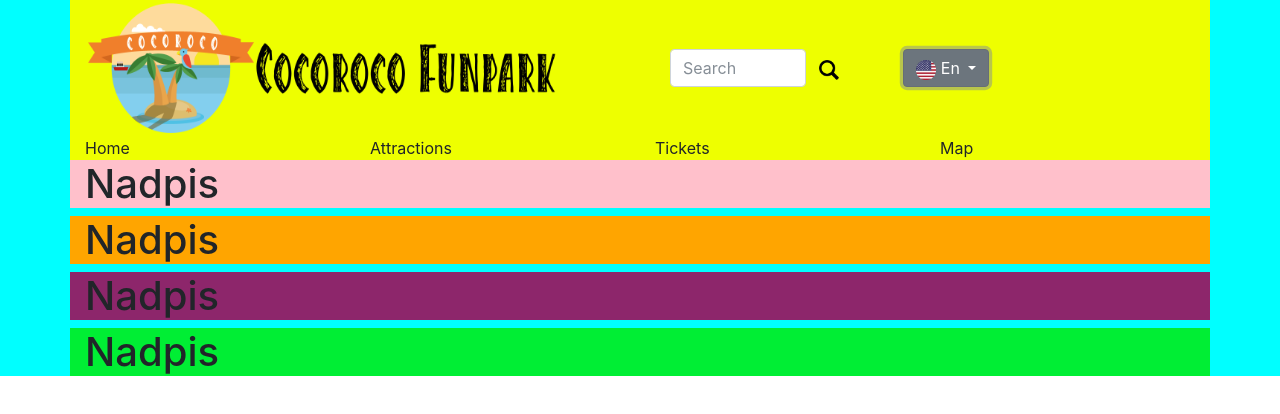
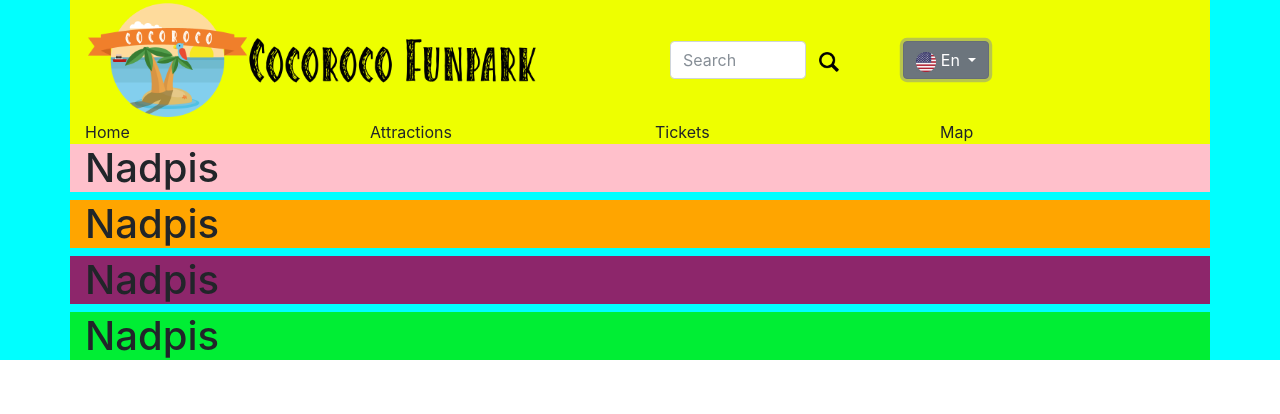
Before and after one commit to danecsvk/icp, a plain HTML site: page index.html in a window 1280 px wide. Drawn offline with nearby package versions, Linux system fonts and the light colour scheme.

Commit message:
upravy headeru

```diff
--- a/index.html
+++ b/index.html
@@ -18,8 +18,9 @@
 
         <div class="container header " style="background-color:rgb(238, 255, 0);">
             <div class="row logo align-middle">
+
                 <div class="col-xs-10 col-sm-10 col-lg-6 form-inline ">
-                    <a href="index.html" style="margin:3px;"><img src="public/img/logo.png" alt="Logo" height="130px" width="480px"></a>
+                    <a href="index.html" style="margin:3px;"><img class="img-responsive" src="public/img/logo.png" alt="Logo" width="460"></a>
                 </div>
 
                 <div class="form-inline search-lang col-xs-10 col-sm-10 col-lg-4">
```
